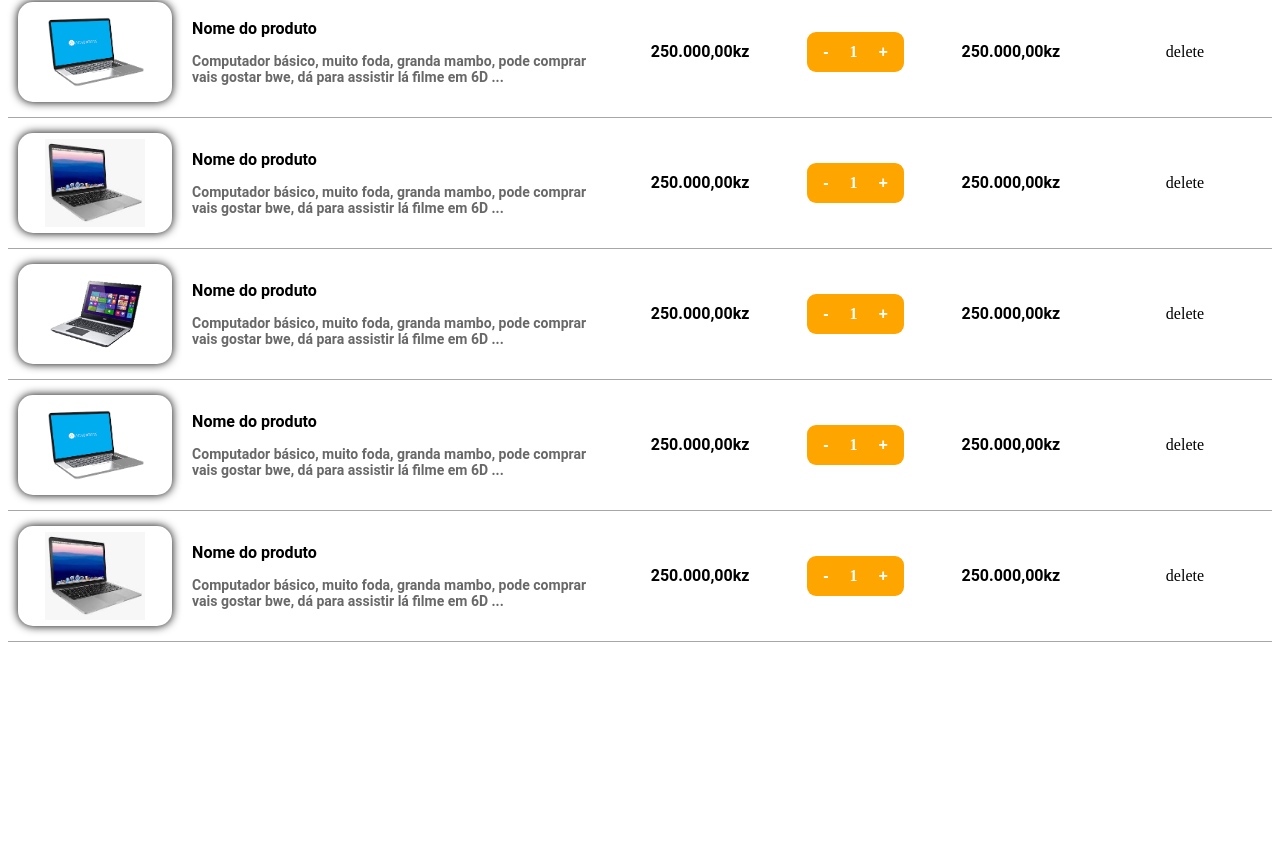
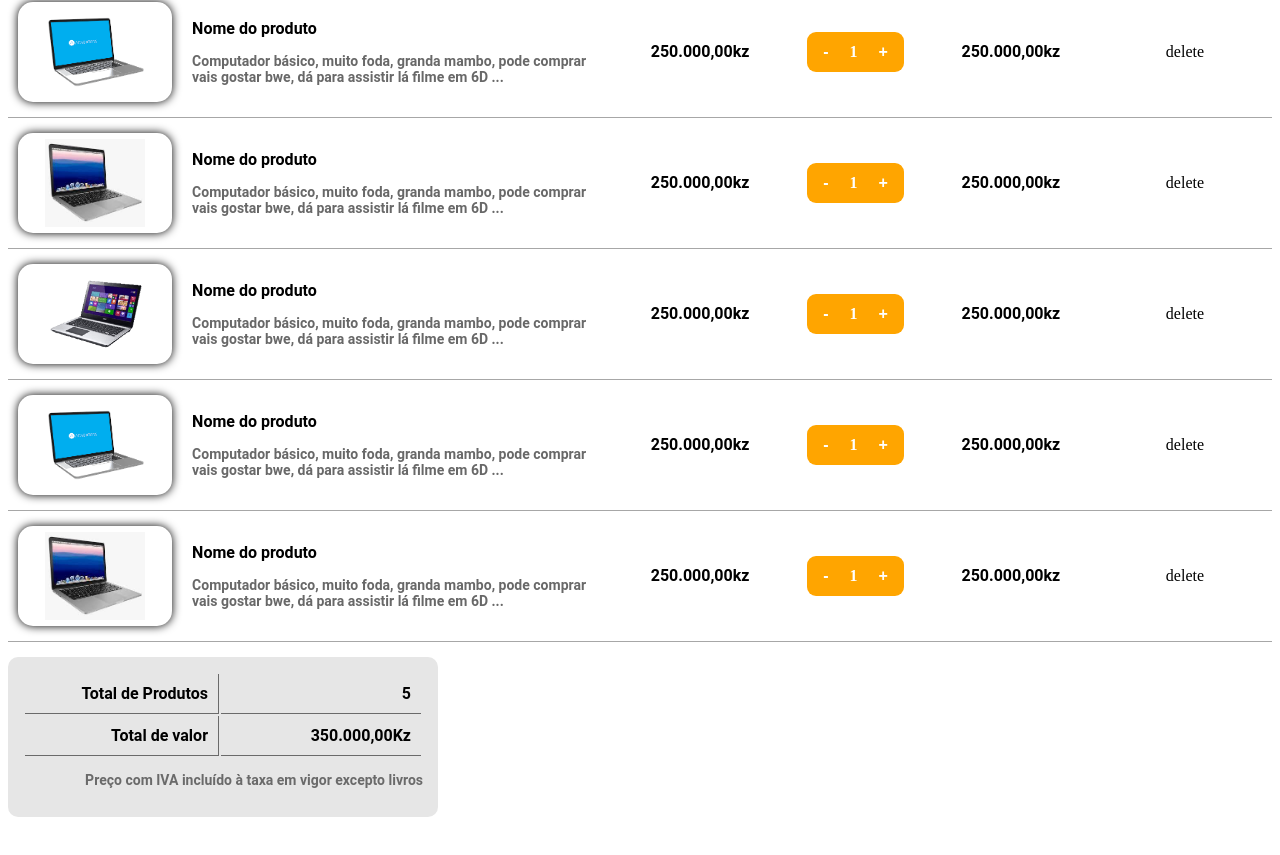
Before and after one commit to mariovarela99/stor-ipil-website, a React (Create React App) app: page /carrinho in a window 1280 px wide. Shown: the part 344-1199 px from the top of the page. Before the commit the page ends 1039 px from the top, so only its background shows below. Built offline with nearby package versions, Linux system fonts and the light colour scheme.

Commit message:
(Created)-> Tabela de preço do carrinho criada com sucesso

```diff
--- /dev/null
+++ b/src/components/tabelaCalculoCarrionho/index.js
@@ -0,0 +1,24 @@
+import React from "react"
+import "./style.css"
+
+function TabelaCalculoCarrinho(){
+    return(
+        <>
+            <div className="carrinho-tabela-calculo">
+                <table>
+                    <tr>
+                        <td className="carrinho-tabela-line-right">Total de Produtos</td>
+                        <td>5</td>
+                    </tr>
+                    <tr>
+                        <td className="carrinho-tabela-line-right">Total de valor</td>
+                        <td>350.000,00Kz</td>
+                    </tr>
+                </table>
+                <p>Preço com IVA incluído à taxa em vigor excepto livros</p>
+            </div>
+        </>
+    )
+}
+
+export default TabelaCalculoCarrinho
--- /dev/null
+++ b/src/components/tabelaCalculoCarrionho/style.css
@@ -0,0 +1,22 @@
+.carrinho-tabela-calculo {
+    width: 400px;
+    background: #e6e6e6;
+    border-radius: 10px;
+    padding: 15px;
+}
+.carrinho-tabela-calculo table tr td {
+    width: 200px;
+    padding: 10px;
+    border-bottom: 1px solid #6a6a6a;
+    text-align: right;
+
+    font: bold 16px Roboto;
+}
+.carrinho-tabela-line-right {
+    border-right: 1px solid #6a6a6a;
+}
+.carrinho-tabela-calculo p {
+    text-align: right;
+    font: bold 14px Roboto;
+    color: #6a6a6a;
+}
--- a/src/pages/carrinho/index.js
+++ b/src/pages/carrinho/index.js
@@ -1,10 +1,11 @@
 import React from "react"
+import "./style.css"
 
 import CarrinhosTitles from "../../components/carrinhoTitles"
 import CarrinhoRegisto from "../../components/RegistoDeCarrinho"
+import CarrinhoTabela from "../../components/tabelaCalculoCarrionho"
 
 import productImage from "../../assets/Frame01.png"
-import "./style.css"
 function Carrinho(){
     return(
         <>
@@ -14,6 +15,7 @@ function Carrinho(){
                 <div>
                     <CarrinhosTitles />
                     <CarrinhoRegisto />
+                    <CarrinhoTabela />
                 </div>
             </div>
         </>
```
